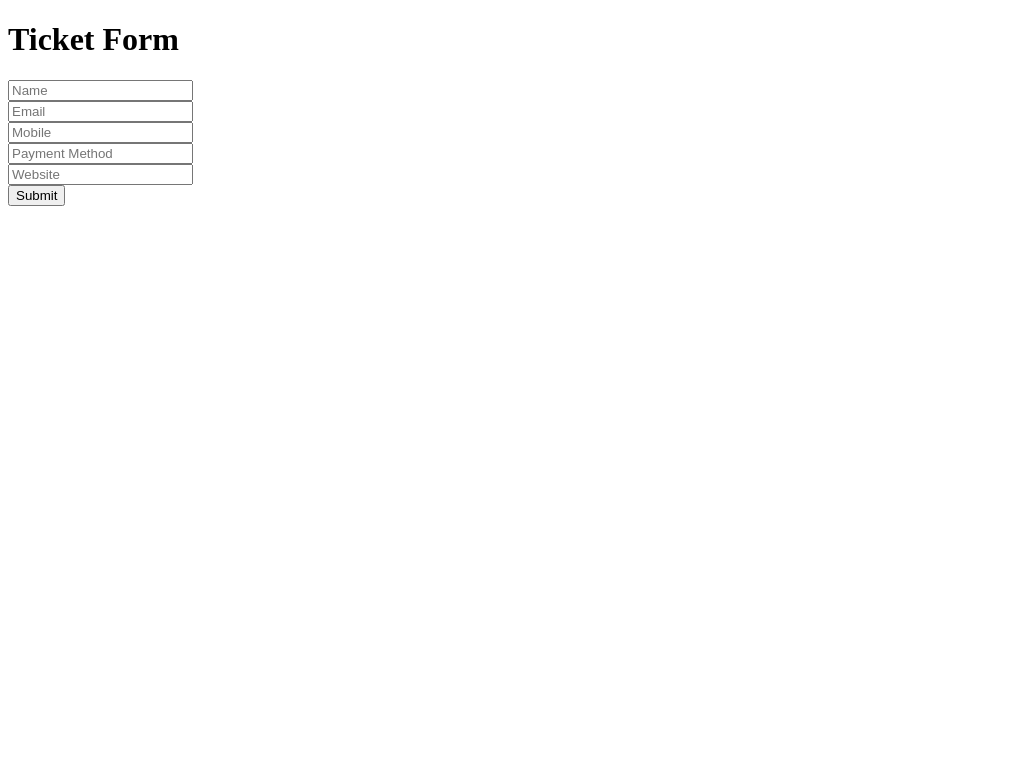
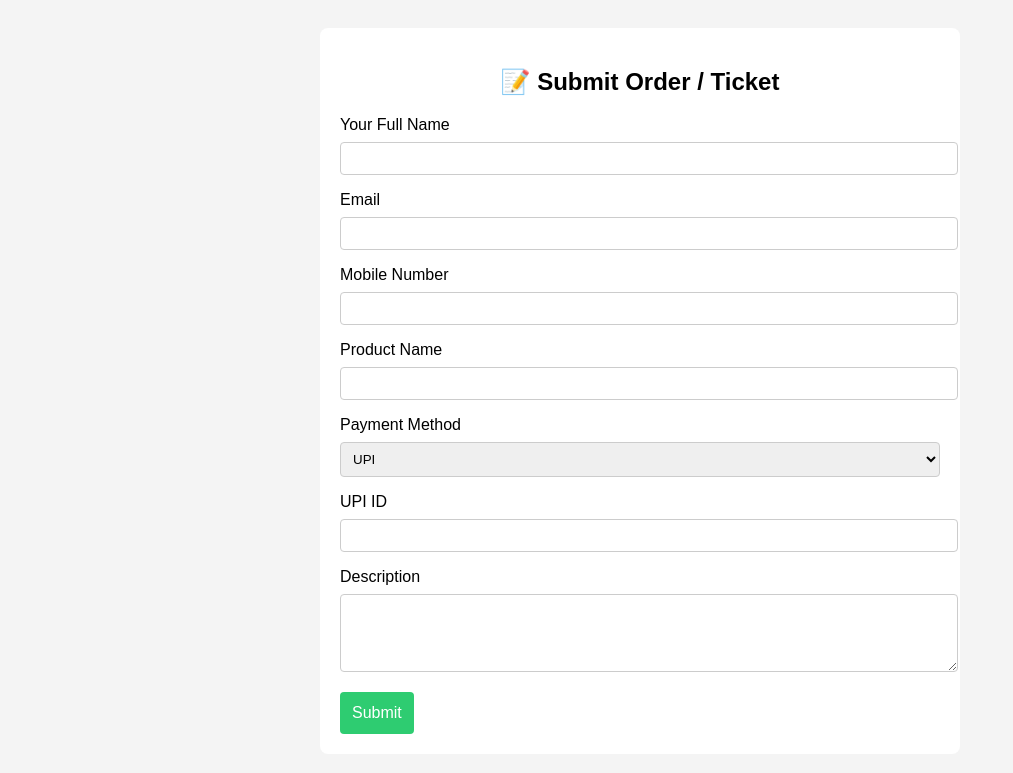
Before and after one commit to radheyradhey777/tk-web, a Flask app: page / in a window 1280 px wide. Shown: the top 773 px of the page, without its empty margins (0-1013 px from the left). Run offline with Flask 3, Linux system fonts and the light colour scheme.

Commit message:
Update index.html

```diff
--- a/templates/index.html
+++ b/templates/index.html
@@ -1,16 +1,72 @@
 <!DOCTYPE html>
 <html>
 <head>
-    <title>Submit Ticket</title>
+    <title>Submit Order / Ticket</title>
+    <style>
+        body {
+            font-family: Arial, sans-serif;
+            background: #f4f4f4;
+            padding: 20px;
+        }
+        form {
+            background: white;
+            padding: 20px;
+            border-radius: 8px;
+            max-width: 600px;
+            margin: auto;
+        }
+        input, textarea, select {
+            width: 100%;
+            padding: 8px;
+            margin: 8px 0 16px;
+            border: 1px solid #ccc;
+            border-radius: 4px;
+        }
+        button {
+            background: #2ecc71;
+            border: none;
+            padding: 12px;
+            color: white;
+            font-size: 16px;
+            border-radius: 4px;
+            cursor: pointer;
+        }
+        h2 {
+            text-align: center;
+        }
+    </style>
 </head>
 <body>
-    <h1>Ticket Form</h1>
     <form method="POST">
-        <input type="text" name="name" placeholder="Name" required><br>
-        <input type="email" name="email" placeholder="Email" required><br>
-        <input type="text" name="mobile" placeholder="Mobile" required><br>
-        <input type="text" name="payment" placeholder="Payment Method" required><br>
-        <input type="text" name="website" placeholder="Website" required><br>
+        <h2>📝 Submit Order / Ticket</h2>
+
+        <label>Your Full Name</label>
+        <input name="full_name" required>
+
+        <label>Email</label>
+        <input type="email" name="email" required>
+
+        <label>Mobile Number</label>
+        <input name="mobile" required>
+
+        <label>Product Name</label>
+        <input name="product" required>
+
+        <label>Payment Method</label>
+        <select name="payment_method" required>
+            <option value="UPI">UPI</option>
+            <option value="GPay">GPay</option>
+            <option value="Paytm">Paytm</option>
+            <option value="PhonePe">PhonePe</option>
+            <option value="FamPay">FamPay</option>
+        </select>
+
+        <label>UPI ID</label>
+        <input name="upi">
+
+        <label>Description</label>
+        <textarea name="description" rows="4" required></textarea>
+
         <button type="submit">Submit</button>
     </form>
 </body>
```
